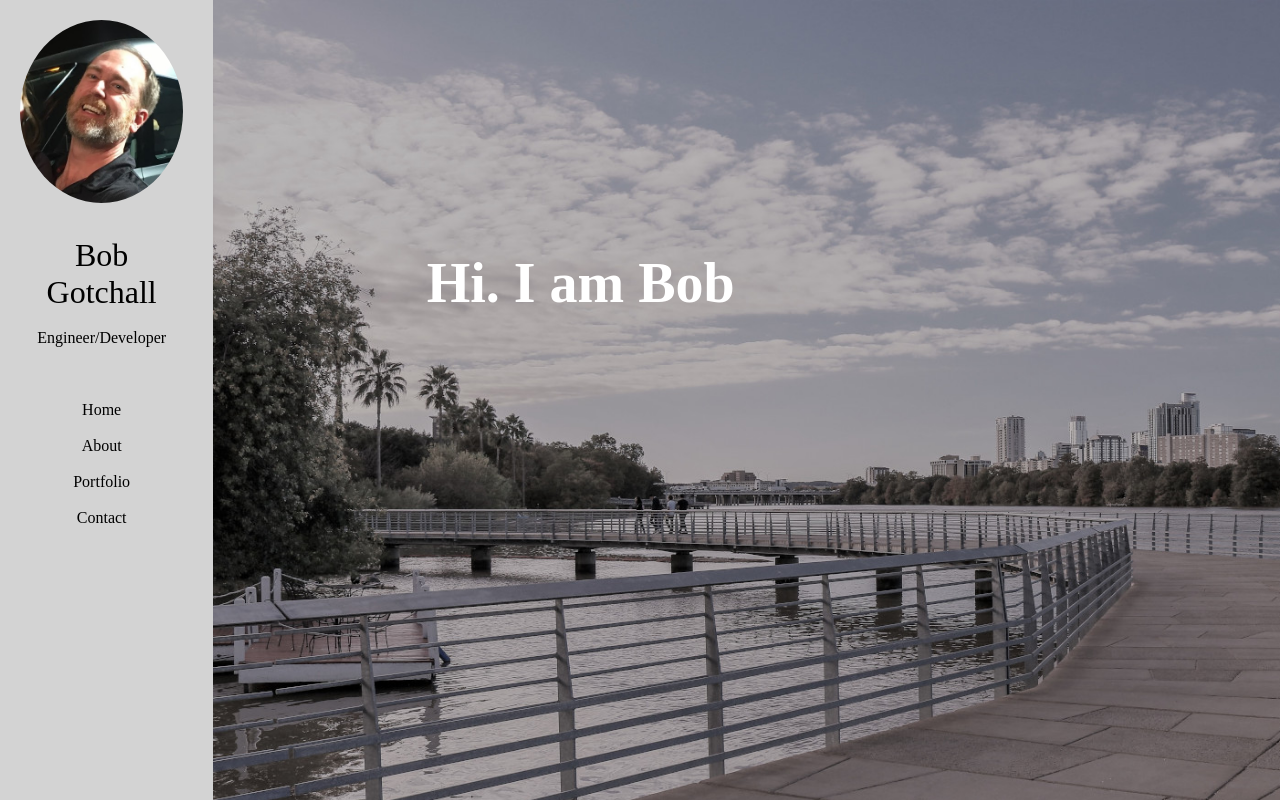
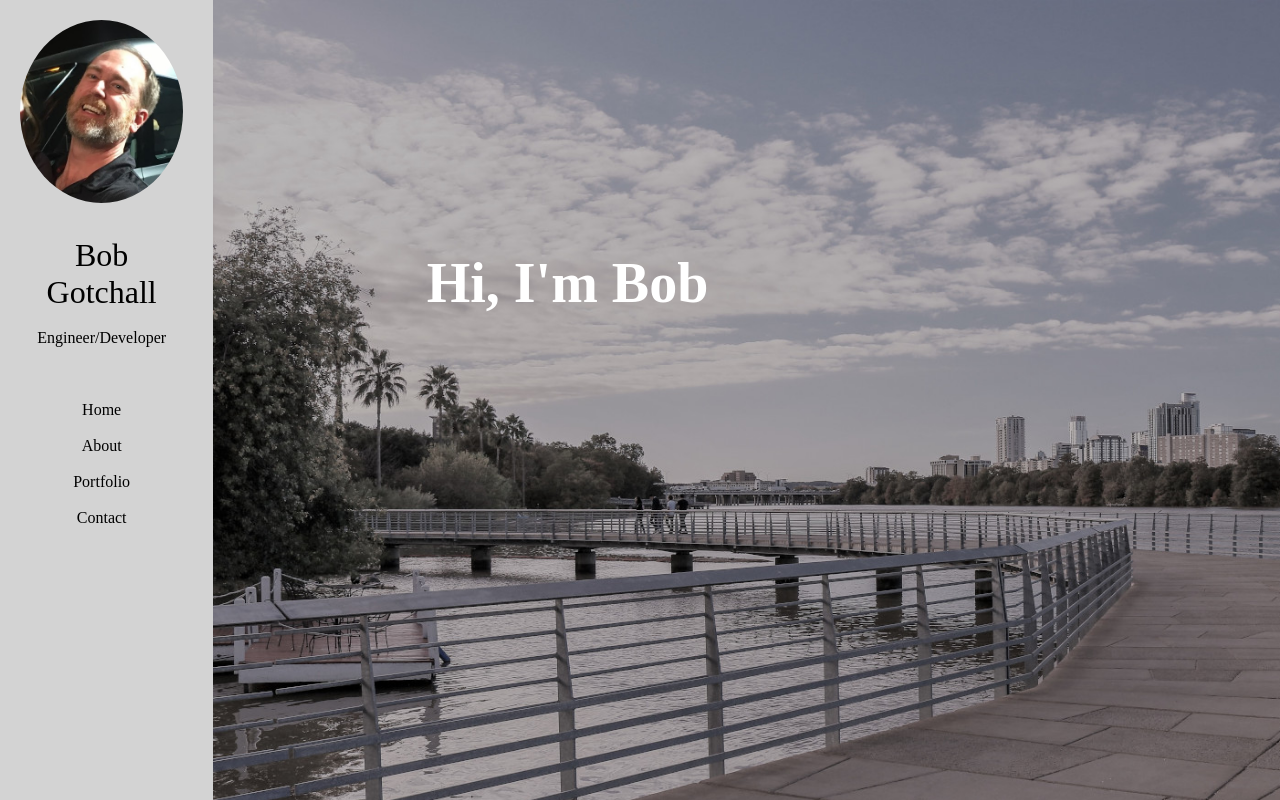
Before and after one commit to bgotchall/profile_page, a React (Create React App) app: page / in a window 1280 px wide. Shown: the top 800 px of the page. Built offline with nearby package versions, Linux system fonts and the light colour scheme.

Commit message:
changed greeting

```diff
--- a/src/components/pages/Home.js
+++ b/src/components/pages/Home.js
@@ -59,7 +59,7 @@
           <Grid item xs={10}>
             <Grid className={classes.mainPic} container spacing={0}>
               <Grid className={classes.contentBox} item xs={10}>
-                <h1>Hi.  I am Bob</h1>
+                <h1>Hi, I'm Bob</h1>
               </Grid>
             </Grid>
           </Grid>
```
